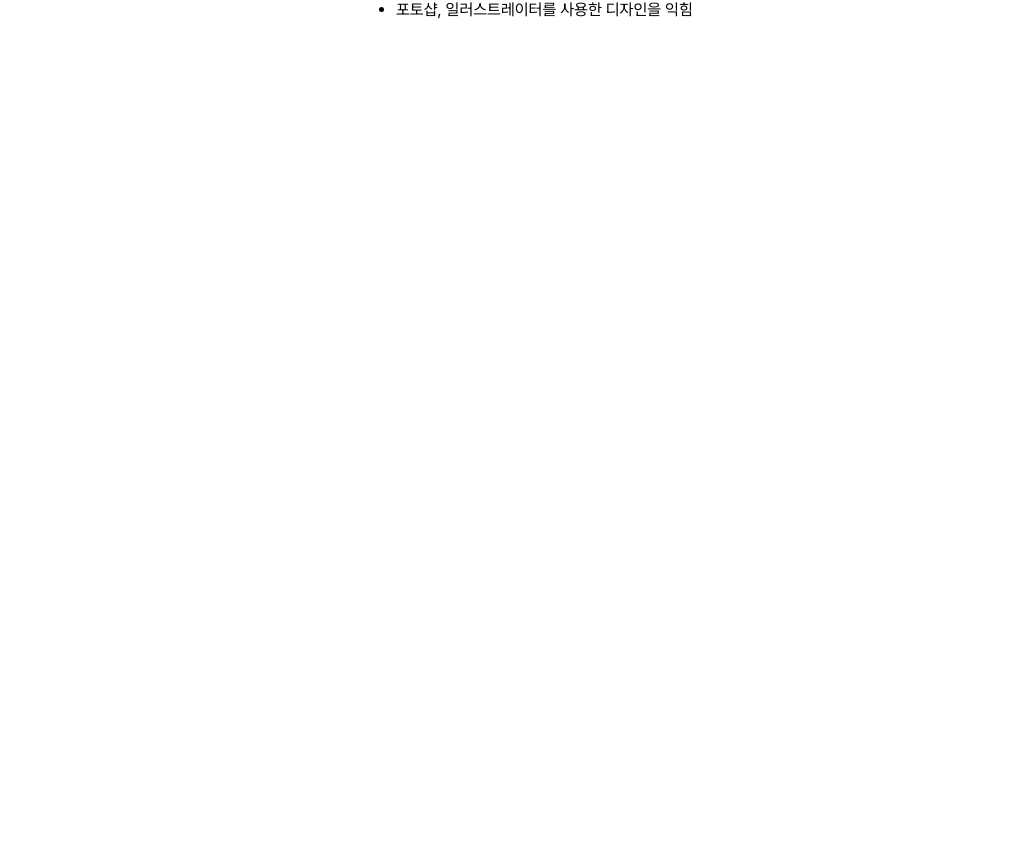
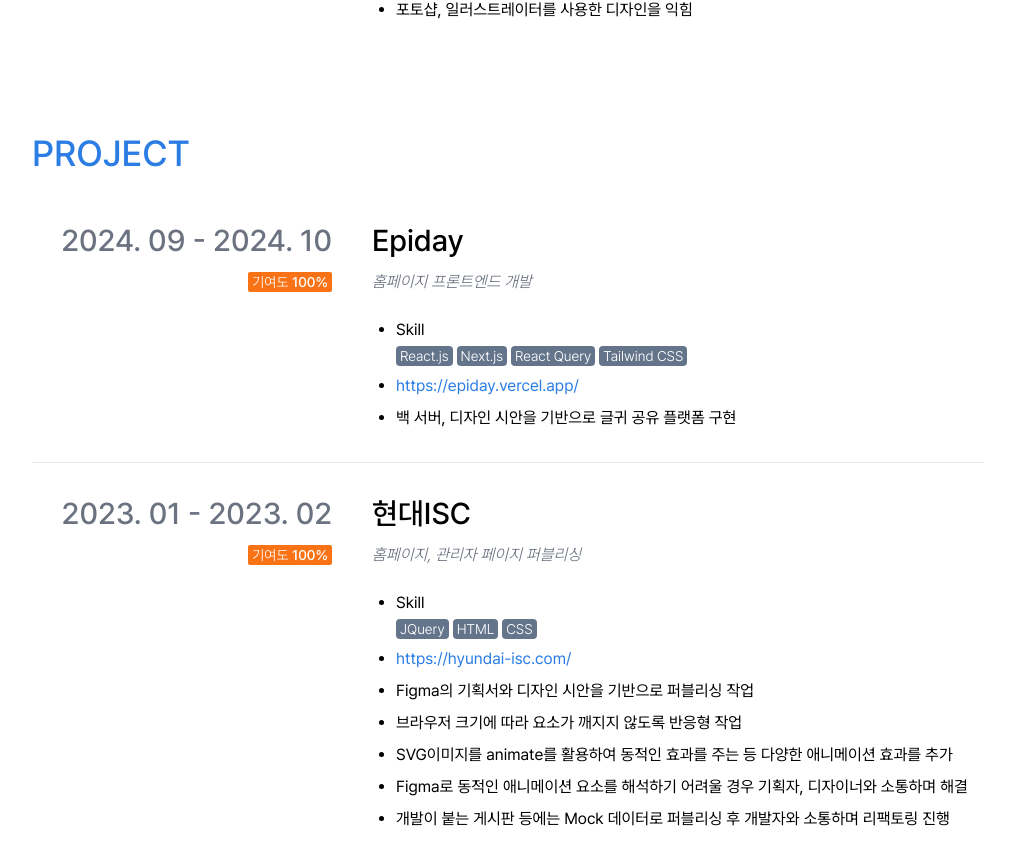
Before and after one commit to O-daeun/portfolio, a Next.js app: page /resume in a window 1280 px wide. Shown: the part 2692-3556 px from the top of the page, without its empty margins (132-1147 px from the left). Before the commit the page ends 2786 px from the top, so only its background shows below. Built offline with nearby package versions, Linux system fonts and the light colour scheme.

Commit message:
feat: 이력서 Project 섹션 구현 및 초안 작성

```diff
--- a/app/resume/page.tsx
+++ b/app/resume/page.tsx
@@ -2,6 +2,7 @@
 import InnerLayout from '@/components/pages/resume-page/inner-layout';
 import IntroduceSection from '@/components/pages/resume-page/introduce-section';
 import ProfileSection from '@/components/pages/resume-page/profile-section';
+import ProjectSection from '@/components/pages/resume-page/project-section';
 import SkillSection from '@/components/pages/resume-page/skill-section';
 
 export default function ResumePage() {
@@ -11,6 +12,7 @@
       <IntroduceSection />
       <SkillSection />
       <ExperienceSection />
+      <ProjectSection />
     </InnerLayout>
   );
 }
--- /dev/null
+++ b/components/pages/resume-page/project-section.tsx
@@ -0,0 +1,89 @@
+import BlankLink from '@/components/blank-link';
+import SectionTitle from './section-title';
+
+const PROJECT_LIST = [
+  {
+    title: 'Epiday',
+    subTitle: '홈페이지 프론트엔드 개발',
+    period: '2024. 09 - 2024. 10',
+    contributionRate: 100,
+    url: 'https://epiday.vercel.app/',
+    skillList: ['React.js', 'Next.js', 'React Query', 'Tailwind CSS'],
+    contentsList: ['백 서버, 디자인 시안을 기반으로 글귀 공유 플랫폼 구현'],
+  },
+  // {
+  //   title: 'LS E-Link',
+  //   subTitle: '홈페이지 퍼블리싱',
+  //   period: '2023. 01 - 2023. 03',
+  //   contributionRate: 10,
+  //   url: 'https://www.lselink.com/',
+  //   skillList: ['React.js', 'CSS'],
+  //   contentsList: [
+  //     '다른 퍼블리셔가 HTML, CSS만으로 초안 작업해둔 코드를 개발자가 React로 변환한 후 리팩토링 작업에 투입',
+  //     'React를 처음 접하여 따로 학습하며 퍼블리싱 작업 수행',
+  //   ],
+  // },
+  {
+    title: '현대ISC',
+    subTitle: '홈페이지, 관리자 페이지 퍼블리싱',
+    period: '2023. 01 - 2023. 02',
+    contributionRate: 100,
+    url: 'https://hyundai-isc.com/',
+    skillList: ['JQuery', 'HTML', 'CSS'],
+    contentsList: [
+      'Figma의 기획서와 디자인 시안을 기반으로 퍼블리싱 작업',
+      '브라우저 크기에 따라 요소가 깨지지 않도록 반응형 작업',
+      'SVG이미지를 animate를 활용하여 동적인 효과를 주는 등 다양한 애니메이션 효과를 추가',
+      'Figma로 동적인 애니메이션 요소를 해석하기 어려울 경우 기획자, 디자이너와 소통하며 해결',
+      '개발이 붙는 게시판 등에는 Mock 데이터로 퍼블리싱 후 개발자와 소통하며 리팩토링 진행',
+    ],
+  },
+];
+
+export default function ProjectSection() {
+  return (
+    <section className="mt-20">
+      <SectionTitle className="mb-4">PROJECT</SectionTitle>
+      <ul>
+        {PROJECT_LIST.map((project, index) => (
+          <li key={index} className="flex gap-10 border-b border-gray-200 py-8 last:border-none">
+            <div className="flex w-[300px] shrink-0 flex-col items-end gap-[14px]">
+              <span className="text-3xl font-medium text-gray-500">{project.period}</span>
+              <div className="w-fit rounded-sm bg-orange-500 px-1 text-sm font-light text-white">
+                기여도 <span className="font-medium">{project.contributionRate}%</span>
+              </div>
+            </div>
+            <div className="w-full">
+              <h3 className="mb-3 text-3xl font-medium">{project.title}</h3>
+              <h4 className="font-light italic text-gray-500">{project.subTitle}</h4>
+
+              <ul className="mt-6 flex flex-col gap-2">
+                <li className="ml-6 list-disc">
+                  <span>Skill</span>
+                  <ul className="mt-1 flex gap-1">
+                    {project.skillList.map((skill, index) => (
+                      <li
+                        key={index}
+                        className="rounded-[4px] bg-slate-500 px-1 text-sm font-light text-white"
+                      >
+                        {skill}
+                      </li>
+                    ))}
+                  </ul>
+                </li>
+                <li className="ml-6 list-disc">
+                  <BlankLink href={project.url}>{project.url}</BlankLink>
+                </li>
+                {project.contentsList.map((content, index) => (
+                  <li key={index} className="ml-6 list-disc break-keep">
+                    {content}
+                  </li>
+                ))}
+              </ul>
+            </div>
+          </li>
+        ))}
+      </ul>
+    </section>
+  );
+}
```
